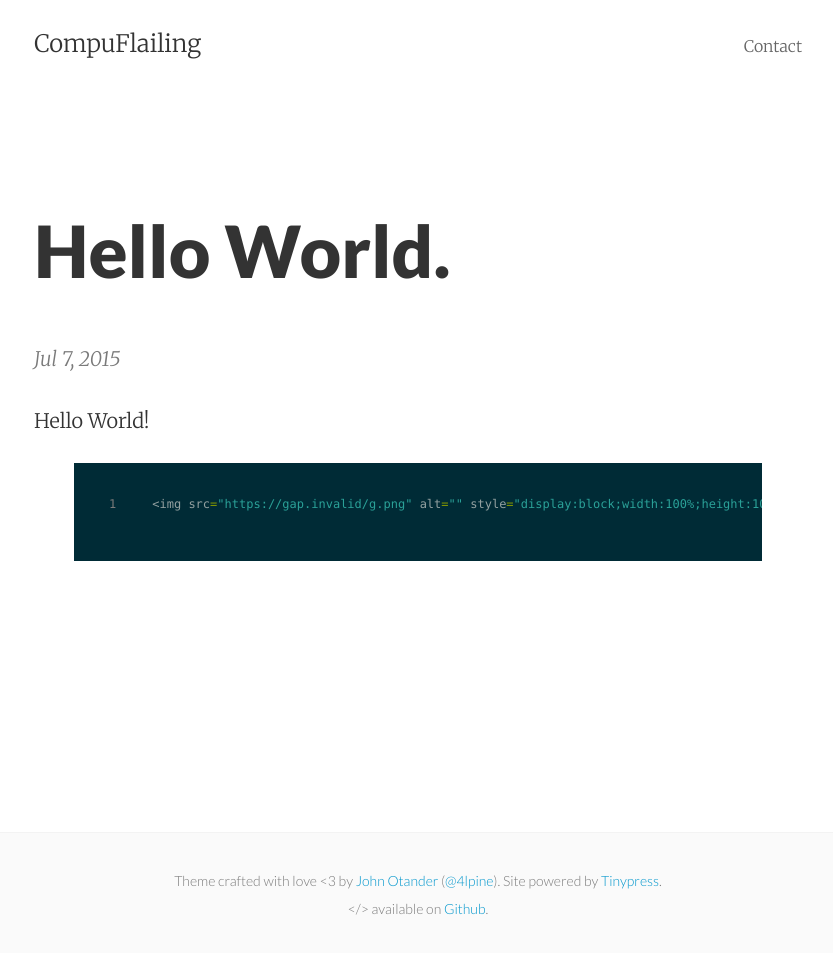
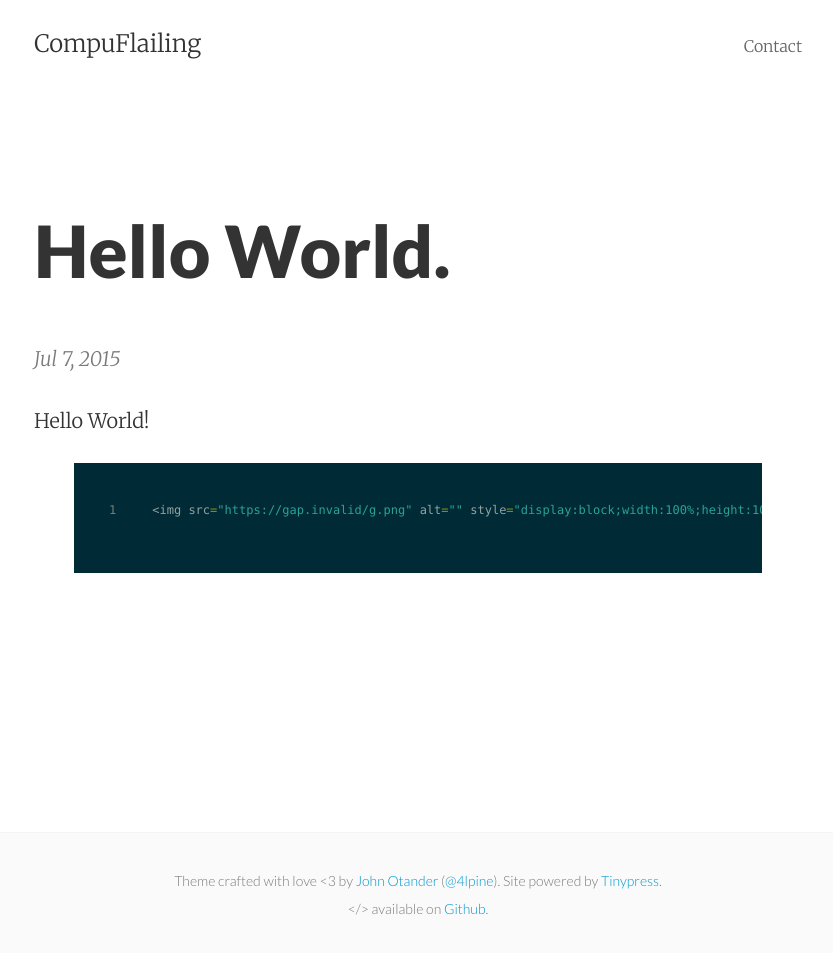
Before and after one commit to RandomNoun7/RandomNoun7.github.io, a Jekyll site: the page built from _posts/2015-07-07-hello-world.markdown, in a window 1280 px wide. Shown: the whole page, without its empty margins (222-1055 px from the left). Built offline with Jekyll 4.4.1, drawn with Linux system fonts in a browser that asks for light colours; nearby versions of some CDN libraries.

Commit message:
no message

```diff
--- a/css/pixyll.css
+++ b/css/pixyll.css
@@ -210,7 +210,6 @@ code {
 pre {
   padding: 1rem;
   font-size: .75rem;
-  line-height: .75rem;
   overflow-x: auto;
   margin-bottom: 1rem;
 }
```
